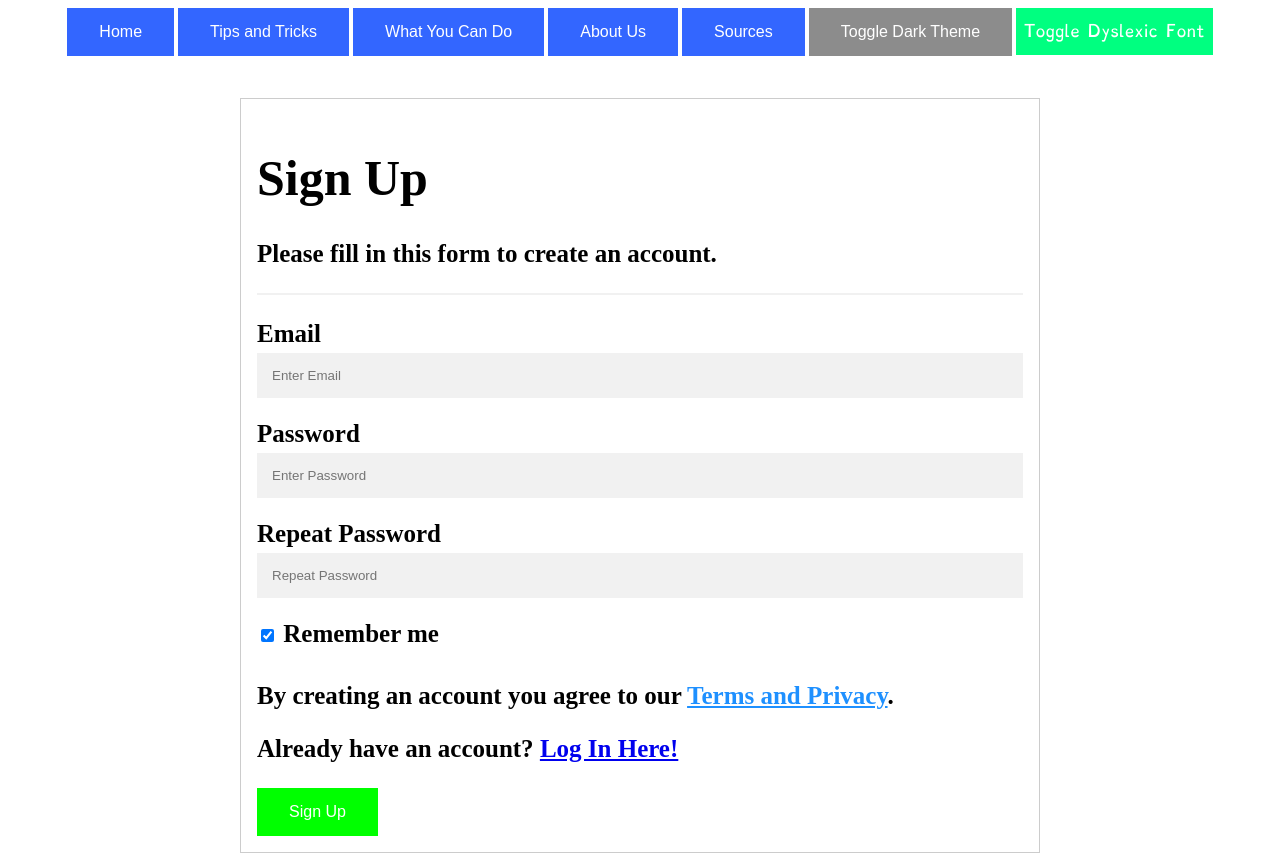
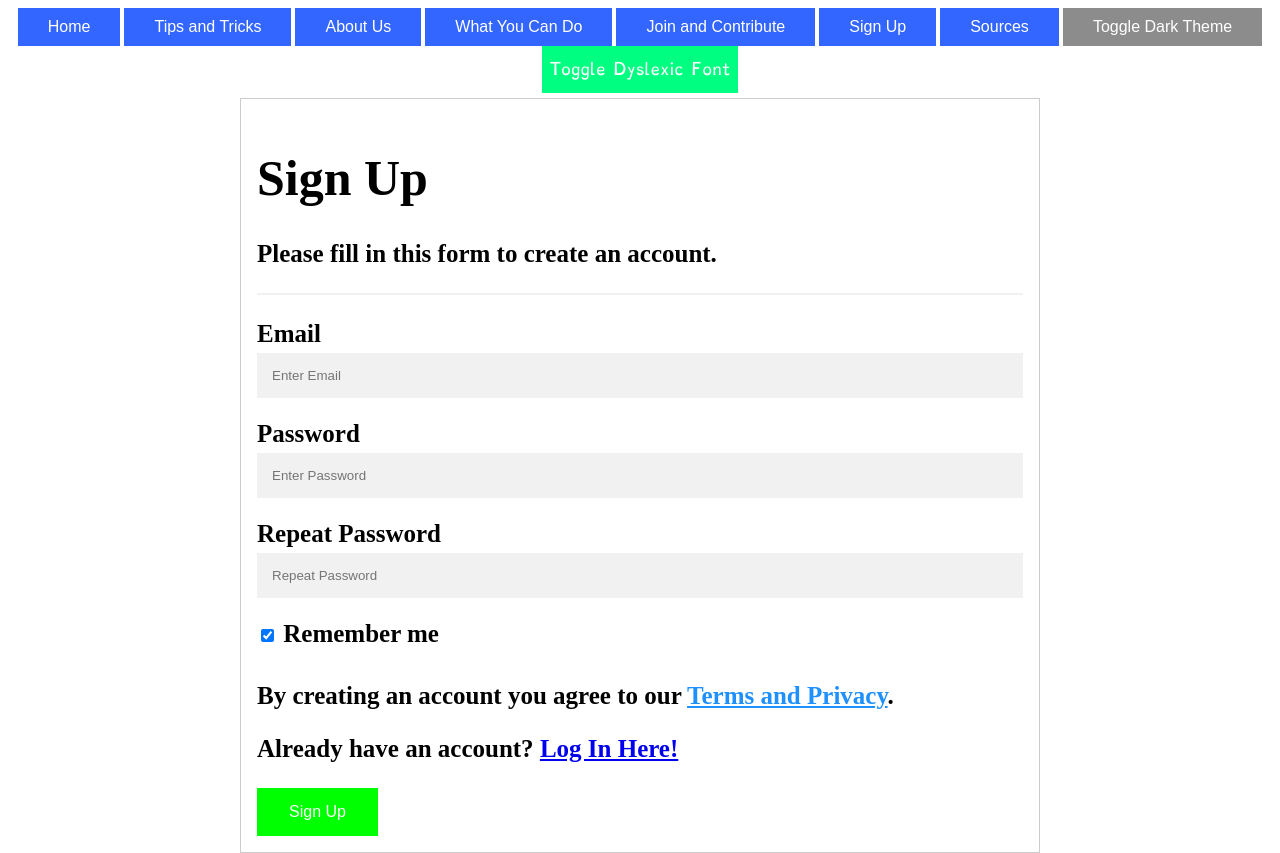
Before and after one commit to MintBlast/MintBlast.github.io, a plain HTML site: page WebDesignAssessment/sign_up.html in a window 1280 px wide. Drawn offline with Linux system fonts and the light colour scheme.

Commit message:
Improvements
Sign Up button added
Dyslexic Font size fixed

```diff
--- a/WebDesignAssessment/sign_up.html
+++ b/WebDesignAssessment/sign_up.html
@@ -39,9 +39,11 @@ function fontToggle(){
    Home</button>
 <button class="tntbutton"
     onclick="window.location.href = 'tips_and_tricks.html';">Tips and Tricks</button>
+<button class="tntbutton" onclick="window.location.href = 'about.html';">About Us</button>
 <button class="tntbutton" type="button"
     onclick="window.location.href = 'what_you_can_do.html';">What You Can Do</button>
-<button class="tntbutton" onclick="window.location.href = 'about.html';">About Us</button>
+<button class="tntbutton" onclick="window.location.href = 'contribute.html';">Join and Contribute</button>
+<button class="tntbutton" onclick="window.location.href = 'sign_up.html';">Sign Up</button>
 <button class="tntbutton" type="button" onclick="window.location.href = 'sources.html';">Sources</button>
 <button id="toggleButton" class="darkmodebutton" onclick="darkmode()">
     Toggle Dark Theme
--- a/WebDesignAssessment/webexcelstyle.css
+++ b/WebDesignAssessment/webexcelstyle.css
@@ -48,7 +48,7 @@
     background-color: #3366ff;
     border: none;
     color: white;
-    padding: 15px 32px;
+    padding: 10px 30px;
     text-align: center;
     text-decoration: none;
     display: inline-block;
@@ -74,7 +74,7 @@
     background-color: #8c8c8c;
     border: none;
     color: white;
-    padding: 15px 32px;
+    padding: 10px 30px;
     text-align: center;
     text-decoration: none;
     display: inline-block;
@@ -118,7 +118,7 @@
 
 .dyslexicfont-content {
     font-family: "Dyslexie Regular";
-    font-size: 17px;
+    font-size: 18px;
 }
 
 .dyslexicfont:hover{
```
Also changed, not shown: WebDesignAssessment/about.html (+1 -0 lines), WebDesignAssessment/contribute.html (+1 -0 lines), WebDesignAssessment/dispose.html (+1 -0 lines), WebDesignAssessment/handwash.html (+1 -0 lines), WebDesignAssessment/sources.html (+1 -0 lines), WebDesignAssessment/tips_and_tricks.html (+1 -0 lines), WebDesignAssessment/what_you_can_do.html (+1 -0 lines).
